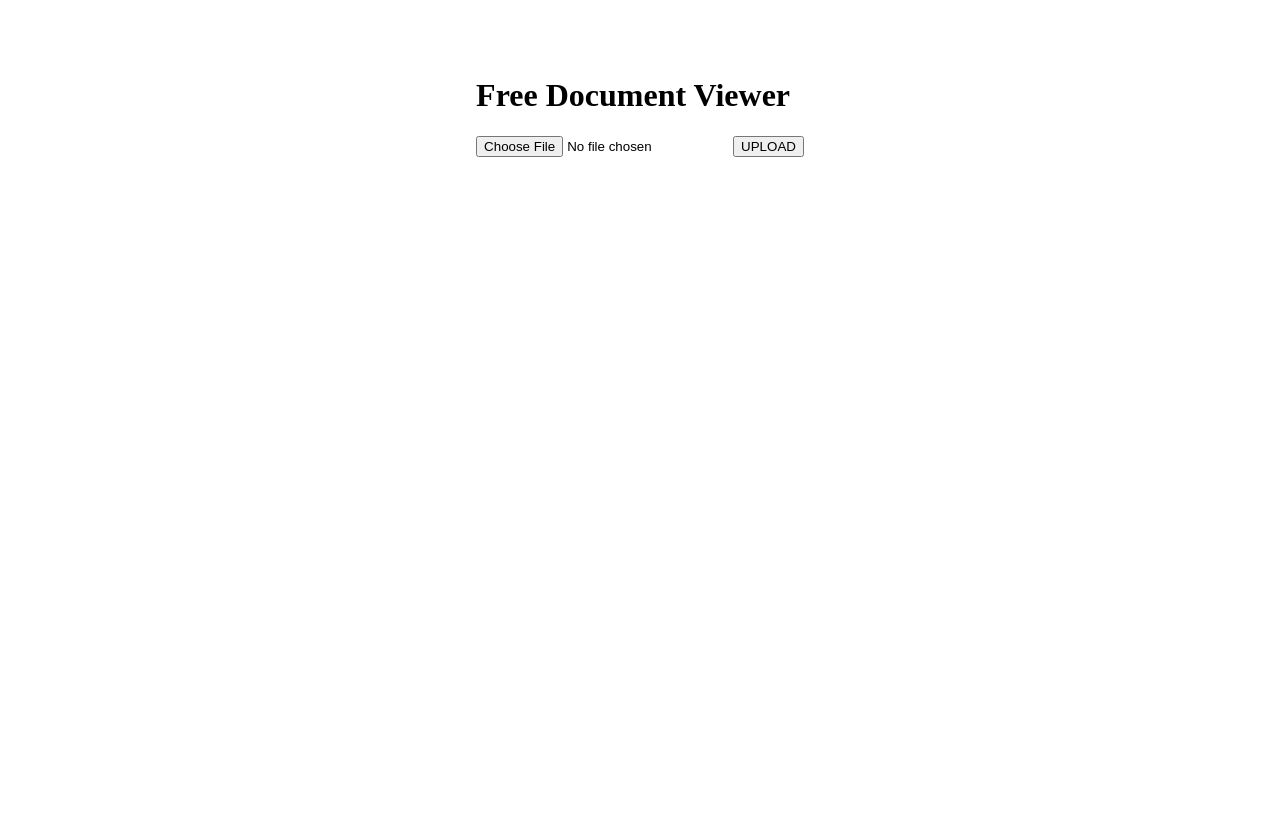
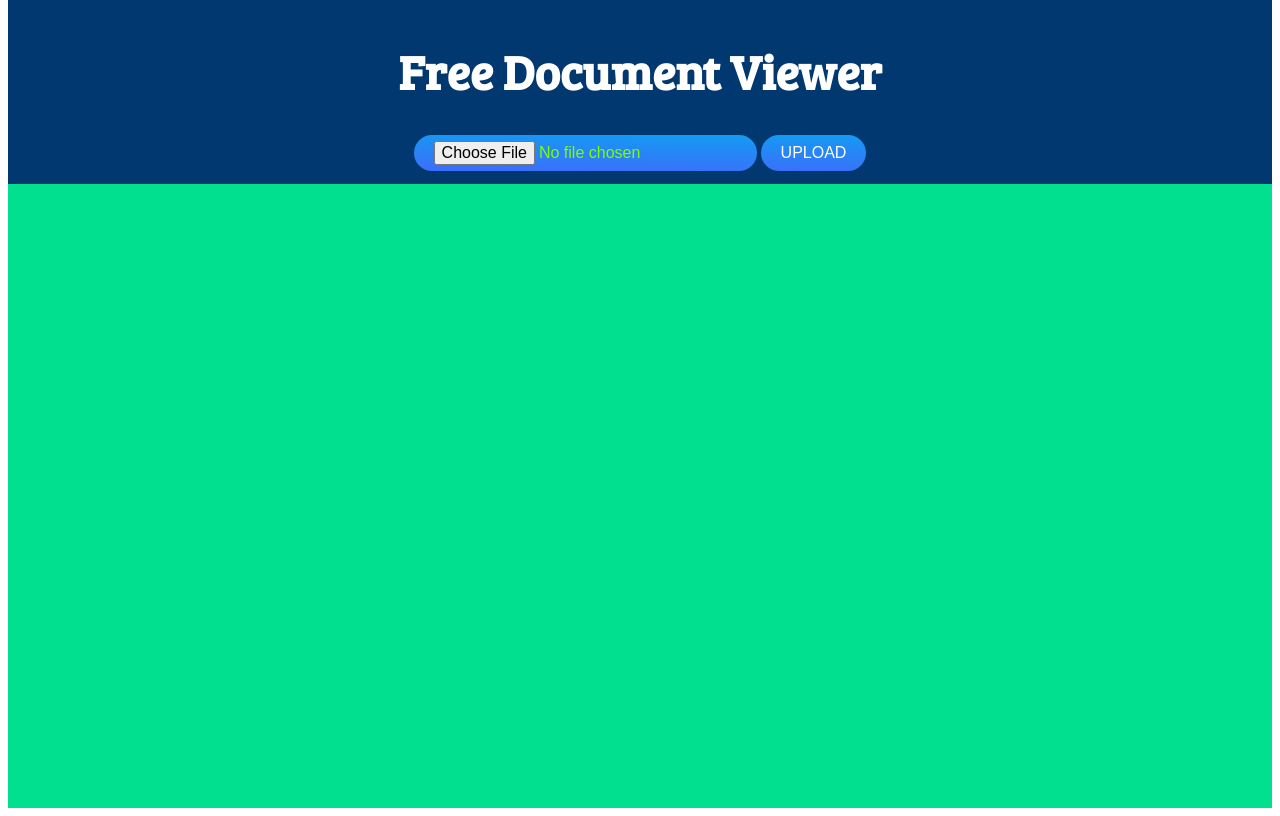
Before and after one commit to Anas-Dew/free-document-viewer, a Django app: page / in a window 1280 px wide. Run offline with Django 4.2, Linux system fonts and the light colour scheme.

Commit message:
front end improved

```diff
--- a/free-document-viewer/django_app.py
+++ b/free-document-viewer/django_app.py
@@ -3,7 +3,7 @@ import matplotlib.pyplot as plt
 
 def import_data(filepath):
     if '.csv' in filepath:
-        data = pd.read_csv(filepath, on_bad_lines=False)
+        data = pd.read_csv(filepath, on_bad_lines='skip')
         #changed pd.read to pd.read_csv because pandas doesnt have any attrebute 'read'
         # and there was an error of tokenizing while reading csv files so i added this error_bad_lines = false
     elif '.xlsx' in filepath:
--- a/free-document-viewer/static/index.css
+++ b/free-document-viewer/static/index.css
@@ -1,20 +1,29 @@
+@import url('https://fonts.googleapis.com/css2?family=Bree+Serif&display=swap');
+
 #main-div {
     background-color: rgb(255, 255, 255);
     display: flex;
     flex-direction: column;
     align-items: center;
-    padding: 3rem;
+    background-color:#01E08F;
+    height: 100vh;
 }
 
-#navi-bar {
+.navi-bar {
+    width: 100%;
     display: flex;
-    flex-direction: row;
+    justify-content: center;
+    flex-direction: column;
     align-items: center;
-    width: 90%;
+    margin-top: -1rem;
+    background-color: #013870;
+    height: 12rem;
 }
 
 #navi-head {
-
+    font-family: 'Bree Serif', serif;
+    color: white;
+    font-size: xxx-large;
 }
 
 #navi-bar-item {
@@ -56,3 +65,49 @@
     overflow-y: auto;
     height: 20rem;
 }
+
+/* ------------COMPONENTS------------------------------------- */
+.button-21 {
+    align-items: center;
+    appearance: none;
+    background-color: #3EB2FD;
+    background-image: linear-gradient(1deg, #4F58FD, #149BF3 99%);
+    background-size: calc(100% + 20px) calc(100% + 20px);
+    border-radius: 100px;
+    border-width: 0;
+    box-shadow: none;
+    box-sizing: border-box;
+    color: #FFFFFF;
+    cursor: pointer;
+    display: inline-flex;
+    font-family: CircularStd,sans-serif;
+    font-size: 1rem;
+    height: auto;
+    justify-content: center;
+    line-height: 1.5;
+    padding: 6px 20px;
+    position: relative;
+    text-align: center;
+    text-decoration: none;
+    transition: background-color .2s,background-position .2s;
+    user-select: none;
+    -webkit-user-select: none;
+    touch-action: manipulation;
+    vertical-align: top;
+    white-space: nowrap;
+  }
+
+  .button-21:active,
+  .button-21:focus {
+    outline: none;
+  }
+
+  .button-21:hover {
+    background-position: -20px -20px;
+  }
+
+  .button-21:focus:not(:active) {
+    box-shadow: rgba(40, 170, 255, 0.25) 0 0 0 .125em;
+  }
+
+  /* ---------------------- */
--- a/free-document-viewer/templates/home/index.html
+++ b/free-document-viewer/templates/home/index.html
@@ -17,17 +18,17 @@
             <div class="navi-bar-item">
                 <form action="/" method="post" enctype="multipart/form-data">
                     {% csrf_token %}
-                    <input type="file" name="file" id="file" enctype="multipart/form-data" accept=".csv,.xlsx">
-                    <input type="submit" value="UPLOAD">
+                    <input class="button-21" style="color: chartreuse;" type="file" name="file" id="file" enctype="multipart/form-data" accept=".csv,.xlsx">
+                    <input class="button-21" type="submit" value="UPLOAD">
                 </form>
             </div>
         </div>
 
         <div id="dataframe" style="display: none;">{{data}}</div>
-        <div id="table-div-data">Upload a file</div>
+        <div id="table-div-data"></div>
 
-        <div id="descframe" style="display: none;">{{desc}}</div>
-        <div id="table-div-desc">Upload a file</div>
+        <!-- <div id="descframe" style="display: none;">{{desc}}</div>
+        <div id="table-div-desc"></div> -->
         <!-- <div>
             <img src='{% static "images/plot.png" %}' alt="Upload a file">
         </div> -->
```
Also changed, not shown: other parts of free-document-viewer/templates/home/index.html (+3 -2 lines), db.sqlite3, 1 other file.
